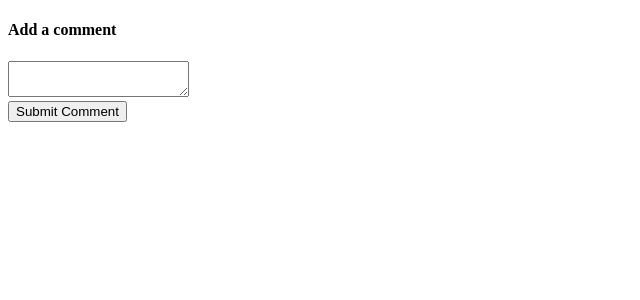
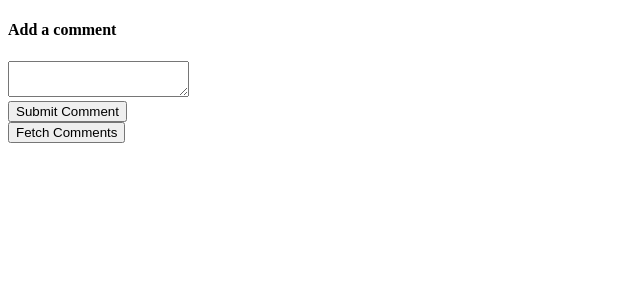
Before and after one commit to mvasigh/adv-rr-testing, a React (Create React App) app: page / in a window 1280 px wide. Shown: the top 300 px of the page, without its empty margins (0-640 px from the left). Built offline with nearby package versions, Linux system fonts and the light colour scheme.

Commit message:
add fetch comments button to CommentBox and update associated unit test

```diff
--- a/src/components/CommentBox.js
+++ b/src/components/CommentBox.js
@@ -20,6 +20,7 @@ class CommentBox extends Component {
 
   render() {
     return (
+      <div>
         <form onSubmit={this.handleSubmit}>
           <h4>Add a comment</h4>
           <textarea value={this.state.comment} onChange={this.handleChange} />
@@ -27,6 +28,10 @@ class CommentBox extends Component {
             <button>Submit Comment</button>
           </div>
         </form>
+        <button className="fetch-comments" onClick={this.props.fetchComments}>
+          Fetch Comments
+        </button>
+      </div>
     );
   }
 }
```
Also changed, not shown: 1 other file (tests, documents, lock files or other folders). Lines whose indentation alone changed are shown as unchanged.
